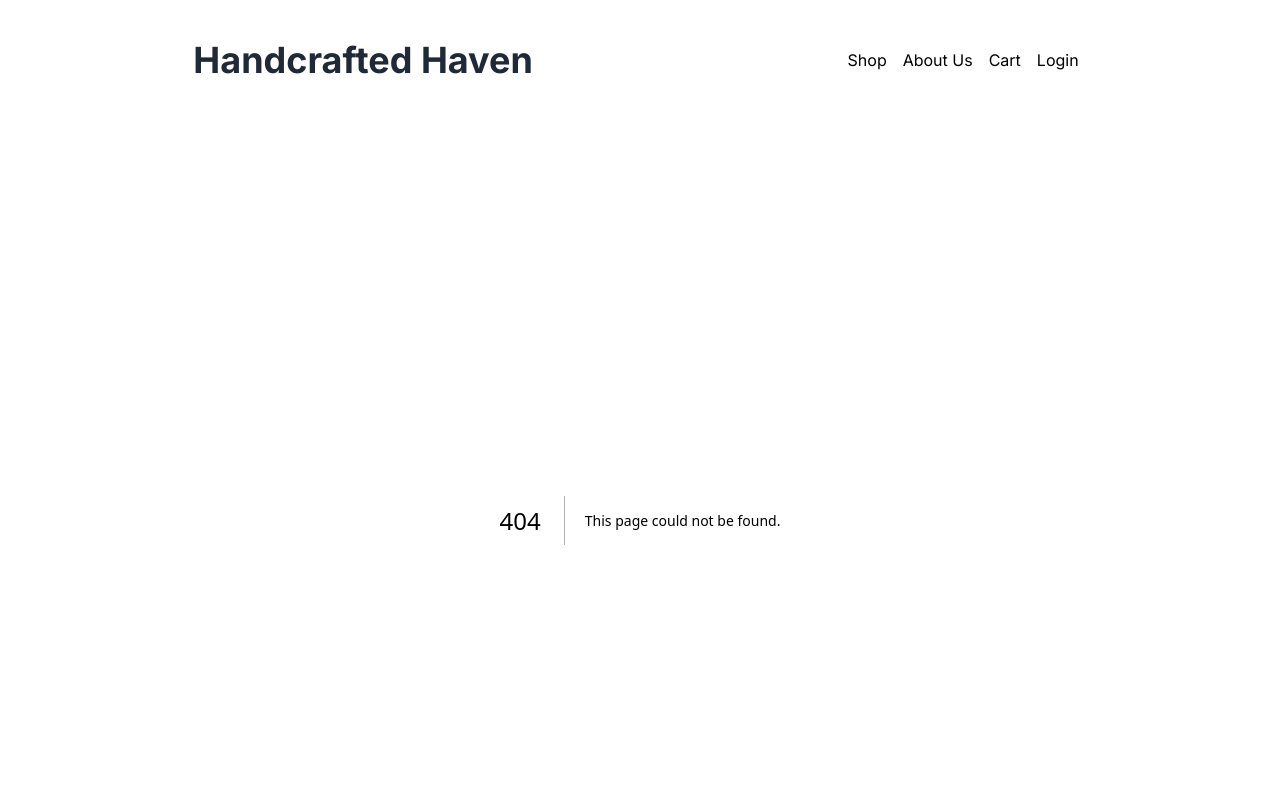
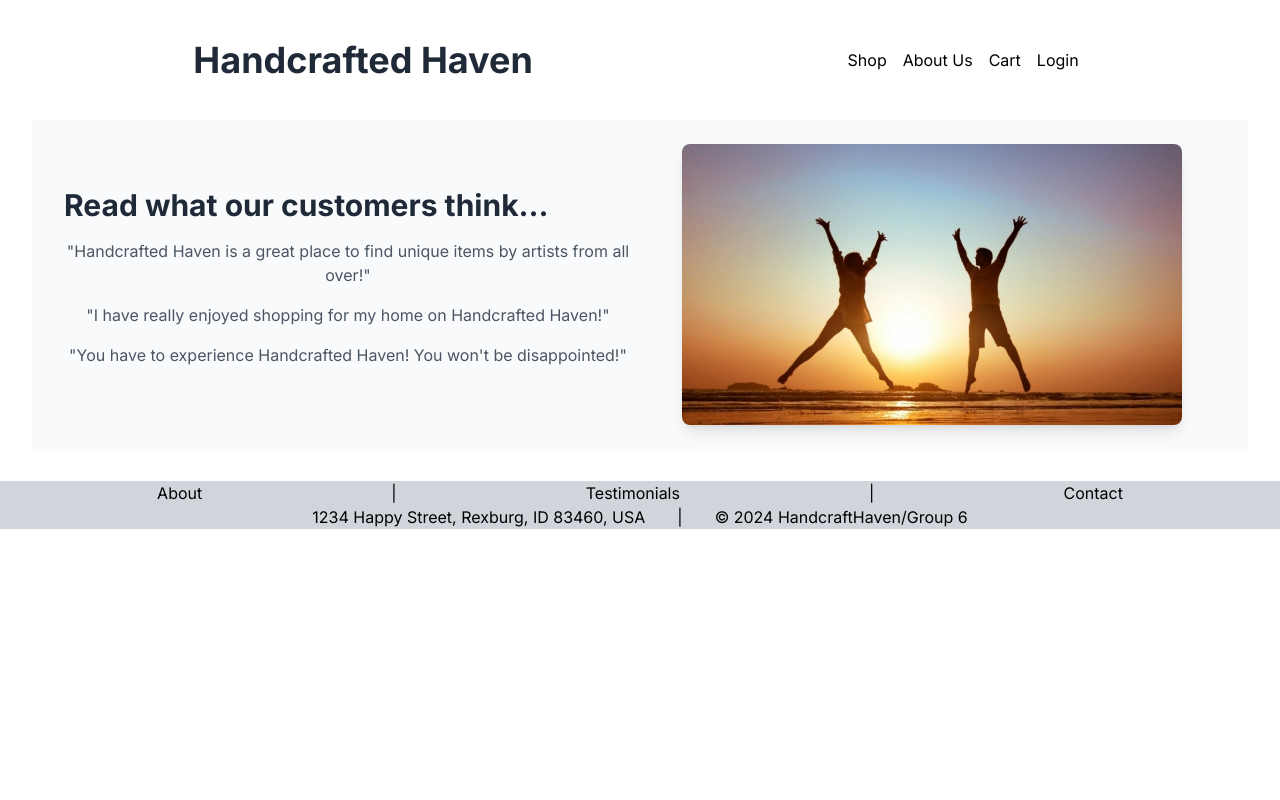
Before and after one commit to AbelAguilarAguirre/handcrafted-haven, a Next.js app: page /testimonial in a window 1280 px wide. Before the commit this address had no page. Shown: the top 800 px of the page. Built offline with nearby package versions, Linux system fonts and the light colour scheme.

Commit message:
Added linked pages to footer and style

```diff
--- /dev/null
+++ b/src/app/about/page.tsx
@@ -0,0 +1,15 @@
+import Benefit from '../ui/benefit';
+import { Metadata } from 'next';
+
+export const metadata: Metadata = {
+    title: "Register",
+    description: "Register for an account at Handcrafted Haven to start buying and selling unique, handcrafted items.",
+};
+
+export default function RegisterPage() {
+    return (
+        <div className="container pb-8 px-8 mx-auto text-center">
+            <Benefit />
+        </div>
+    );
+}
--- /dev/null
+++ b/src/app/testimonial/page.tsx
@@ -0,0 +1,15 @@
+import Testimonial from '../ui/testimonial';
+import { Metadata } from 'next';
+
+export const metadata: Metadata = {
+    title: "Register",
+    description: "Register for an account at Handcrafted Haven to start buying and selling unique, handcrafted items.",
+};
+
+export default function RegisterPage() {
+    return (
+        <div className="container pb-8 px-8 mx-auto text-center">
+            <Testimonial />
+        </div>
+    );
+}
--- a/src/app/ui/footer.tsx
+++ b/src/app/ui/footer.tsx
@@ -5,27 +5,25 @@ export default function Footer() {
     const current_year = new Date().getFullYear();
     return (
         <div id="section_footer">
-            <div className='flex justify-center space-x-8'>
-                <Link href="" target="_blank" className='btn btn-link'>
-                Features
-                </Link>
-                <span> | </span>
-                <Link href="" target="_blank" className='btn btn-link'>
+            <div className='bg-gray-300  flex justify-evenly space-x-8'>
+                <Link href="/about" target="_blank" className='btn btn-link hover:font-bold hover:text-gray-400'>
                 About
                 </Link>
                 <span> | </span>
-                <Link href="" target="_blank" className='btn btn-link'>
+                <Link href="/testimonial" target="_blank" className='btn btn-link hover:font-bold hover:text-gray-400'>
                 Testimonials
                 </Link>
                 <span> | </span>
-                <Link href="" className='btn btn-link'>
+                <Link href="mailto:Julie<jlcrowther@byui.edu>" className='btn btn-link hover:font-bold hover:text-gray-400'>
                 Contact
                 </Link>
             </div>
-            <div className='text-center py-4'>
+            <div className='bg-gray-300 flex justify-center space-x-8 mb-4'>
                 <p>1234 Happy Street, Rexburg, ID 83460, USA</p>
+                <span> | </span>
                 <p>{`© ${current_year} HandcraftHaven/Group 6`}</p>
             </div>
+
         </div>
     );
 }
--- /dev/null
+++ b/src/app/ui/testimonial.tsx
@@ -0,0 +1,33 @@
+import Image from "next/image";
+
+export default function Testimonial() {
+  return (
+    <div className="py-6 bg-gray-50">
+      <div className="container mx-auto px-6 lg:px-8 flex flex-col gap-4 lg:flex-row items-center">
+        <div className="w-full lg:w-1/2">
+          <h2 className="text-3xl font-bold text-gray-800 mb-4 text-left md:text-left">
+            Read what our customers think...
+          </h2>
+          <p className="text-gray-600 mb-4">
+            "Handcrafted Haven is a great place to find unique items by artists from all over!"
+          </p>
+          <p className="text-gray-600 mb-4">
+            "I have really enjoyed shopping for my home on Handcrafted Haven!"
+          </p>
+          <p className="text-gray-600 mb-4">
+            "You have to experience Handcrafted Haven! You won't be disappointed!"
+          </p>
+        </div>
+        <div className="w-full lg:w-1/2 mt-8 lg:mt-0 flex justify-center">
+          <Image
+            src={"/testimonial.jpg"}
+            alt="Silhouettes of people jumping"
+            width={500}
+            height={300}
+            className="rounded-lg shadow-lg"
+          />
+        </div>
+      </div>
+    </div>
+  );
+};
```
Also changed, not shown: public/testimonial.jpg (added).
